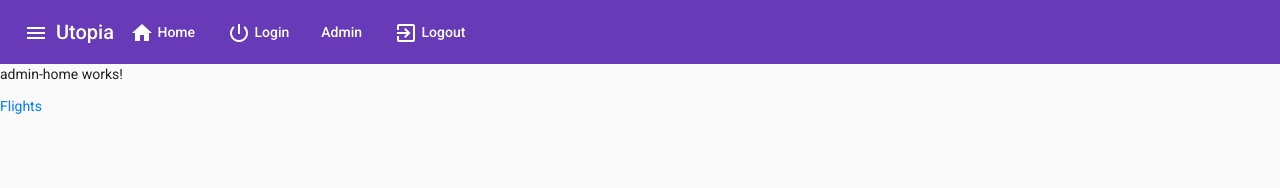
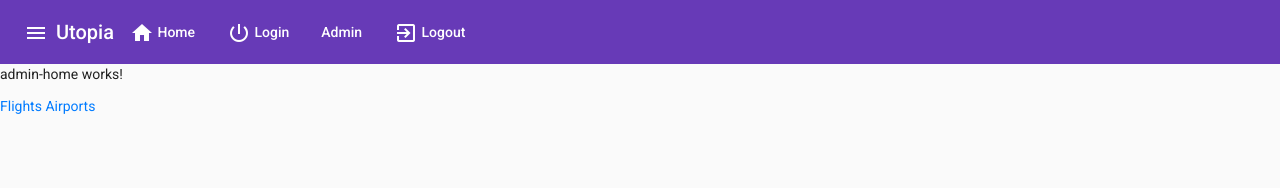
Before and after one commit to UtopiaCaid/front-end, an Angular app: page /admin in a window 1280 px wide. Shown: the top 188 px of the page. Built offline with nearby package versions, Linux system fonts and the light colour scheme.

Commit message:
adding a routing link to admin home to route to the ew airport table

```diff
--- a/src/app/components/admin-home/admin-home.component.html
+++ b/src/app/components/admin-home/admin-home.component.html
@@ -3,4 +3,7 @@
     <a routerLink="/admin/flights">
         Flights
     </a>
+    <a routerLink="/admin/airports">
+        Airports
+    </a>
 </p>
```
